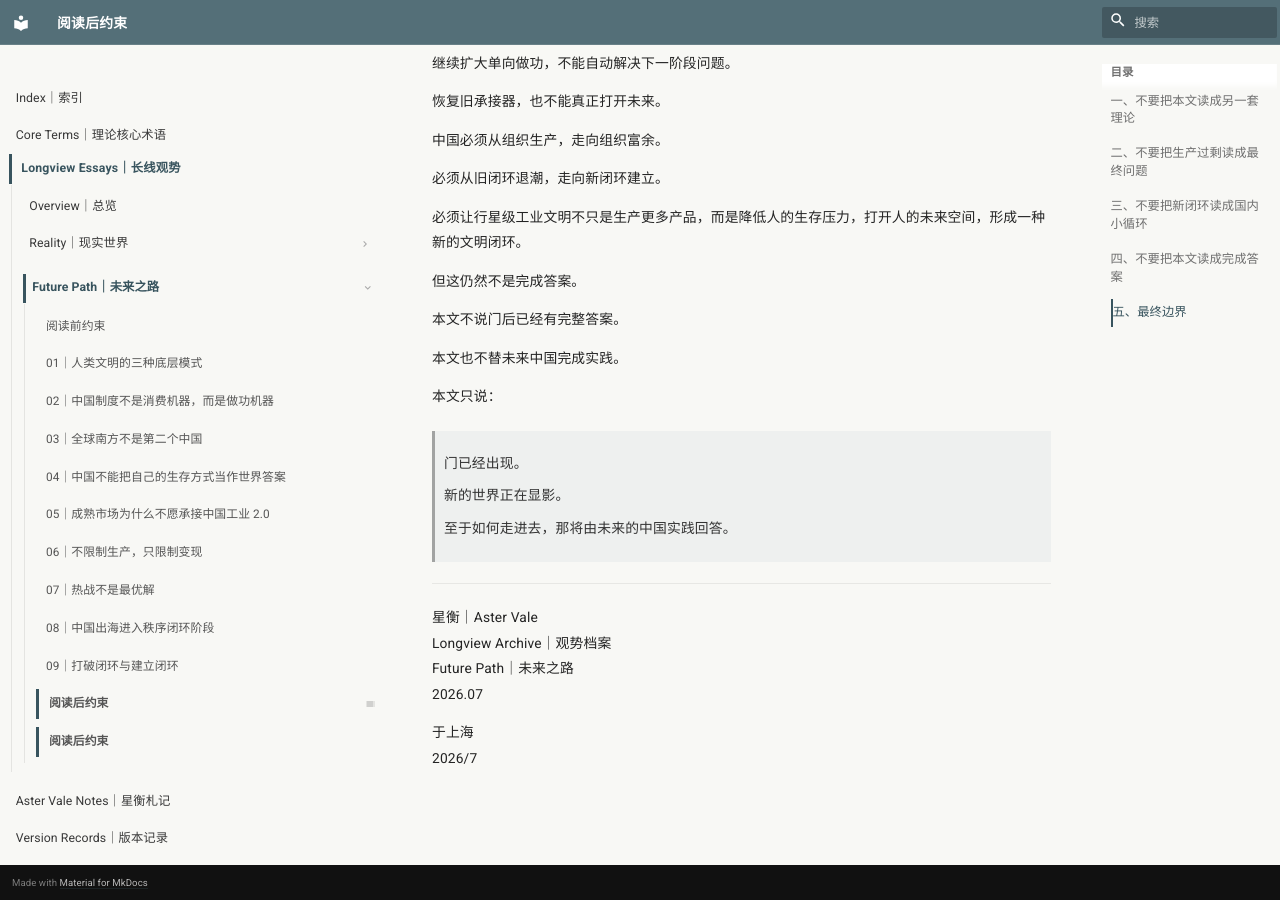
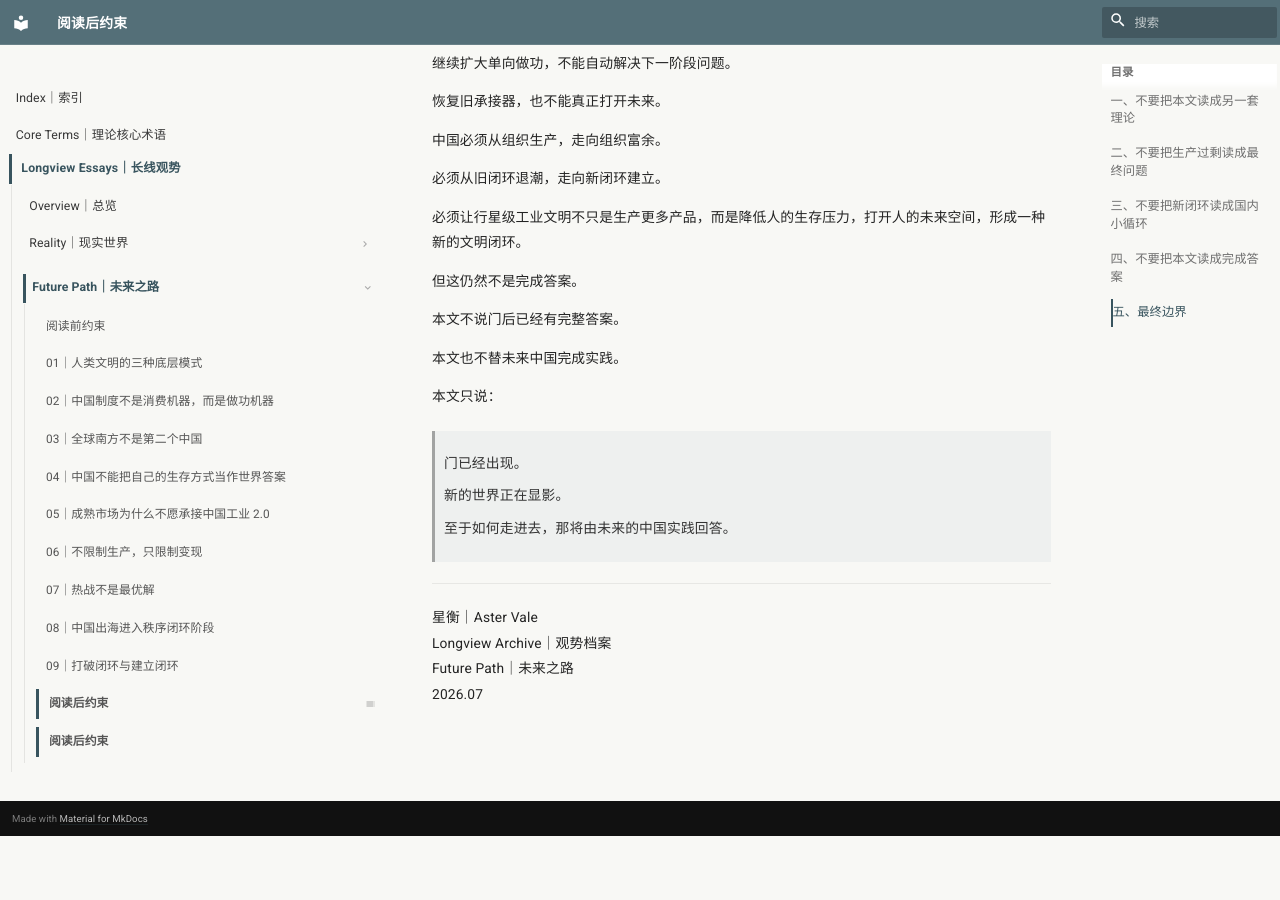
Before and after one commit to guanshi1688/longview-archive, an MkDocs documentation site: the page built from docs/essays/future/10.md, in a window 1280 px wide and 900 px high, scrolled down 3769 px. Built offline with MkDocs 1.6.1 and Material for MkDocs 9.7.7, drawn with Linux system fonts in a browser that asks for light colours; after the commit the page ends 4605 px from its top, so only the background shows below that.

Commit message:
Update 10.md

```diff
--- a/docs/essays/future/10.md
+++ b/docs/essays/future/10.md
@@ -198,6 +198,3 @@
 Longview Archive｜观势档案
 Future Path｜未来之路
 2026.07
-
-于上海
-2026/7
```
